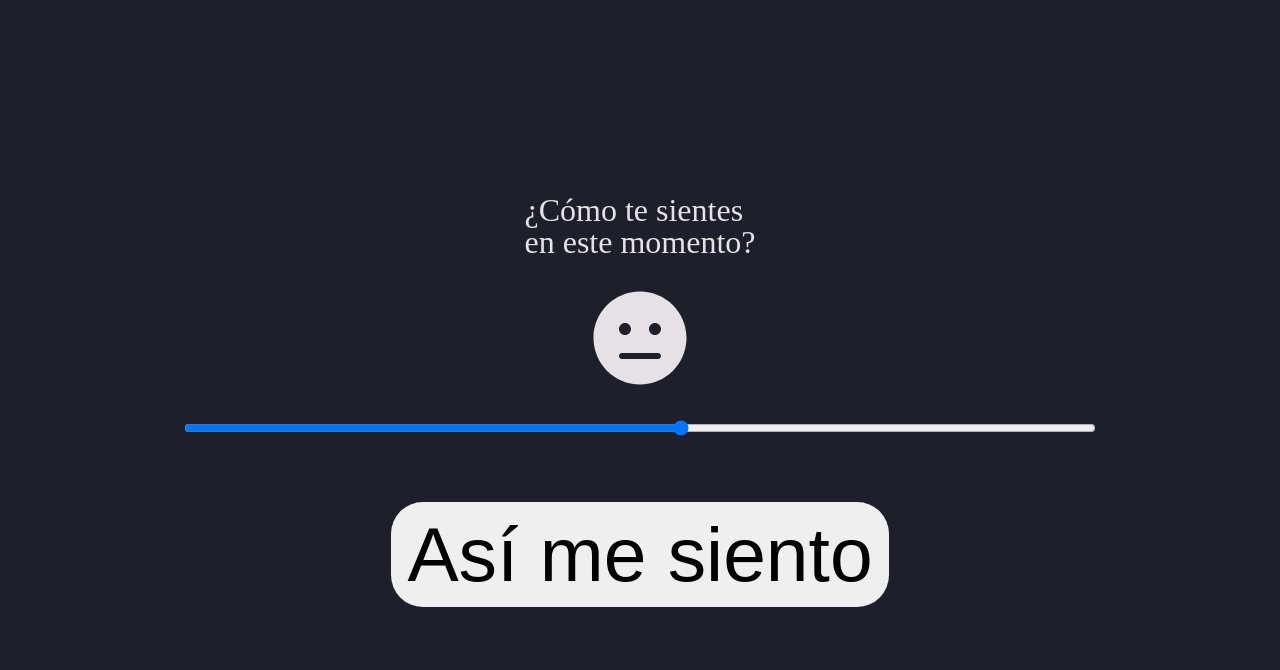
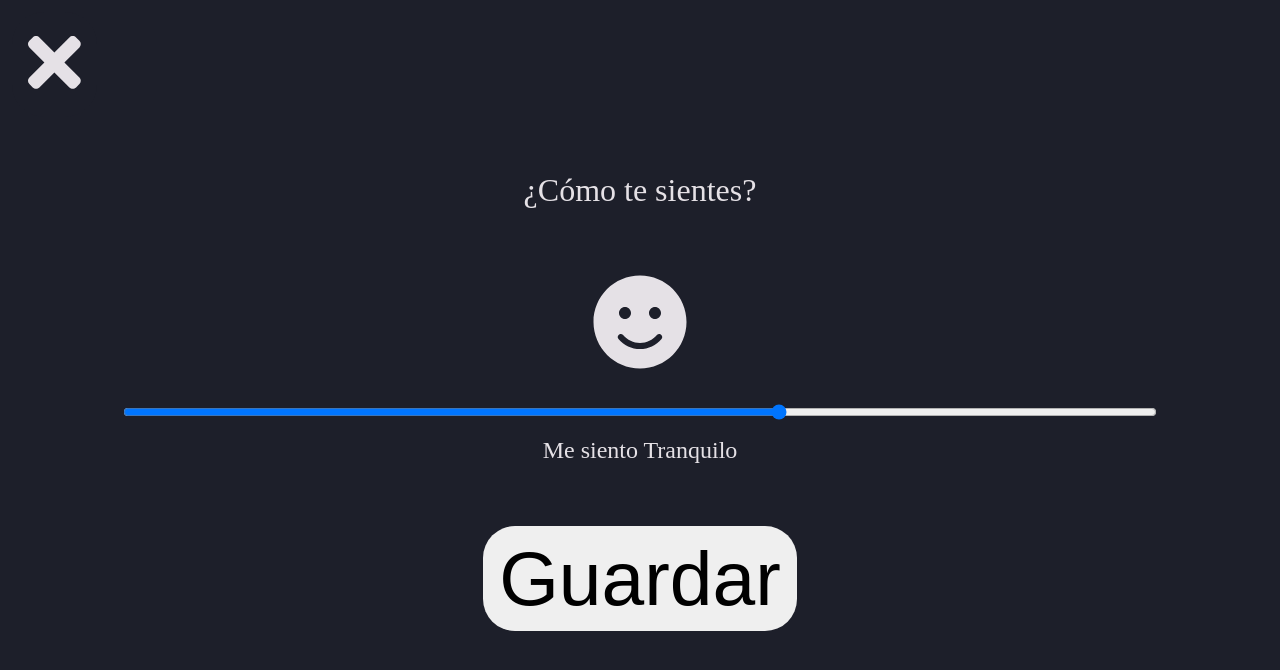
Before and after one commit to alavado/achs-mindfulness, a React app: page /subjetiva in a window 1280 px wide. Built offline with nearby package versions, Linux system fonts and the light colour scheme.

Commit message:
refactor boton volver

```diff
--- a/src/components/App/App.css
+++ b/src/components/App/App.css
@@ -22,7 +22,15 @@ button:focus {
 }
 
 #contenedor-app {
-  background: #1D1F2A;
+  background-color: #1D1F2A;
   min-height: 100vh;
   width: 100vw;
 }
+
+button.boton-volver {
+  position: absolute;
+  top: 12px;
+  left: 12px;
+  color: #E5E1E6;
+  background-color: #1D1F2A;
+}
--- /dev/null
+++ b/src/components/BotonVolver/BotonVolver.js
@@ -0,0 +1,17 @@
+import React from 'react'
+import { faTimes } from '@fortawesome/free-solid-svg-icons'
+import { useHistory } from 'react-router-dom'
+import { FontAwesomeIcon } from '@fortawesome/react-fontawesome'
+
+const BotonVolver = () => {
+
+  const history = useHistory()
+
+  return (
+    <button className="boton-volver" onClick={() => history.goBack()}>
+      <FontAwesomeIcon icon={faTimes} />
+    </button>
+  )
+}
+
+export default BotonVolver
--- /dev/null
+++ b/src/components/BotonVolver/index.js
@@ -0,0 +1 @@
+export { default } from './BotonVolver'
--- a/src/components/Dass21/Dass21.js
+++ b/src/components/Dass21/Dass21.js
@@ -1,11 +1,15 @@
 import React from 'react'
 import './Dass21.css'
+import BotonVolver from '../BotonVolver'
 
 const Dass21 = () => {
   return (
-    <div>
-      21 preguntas
-    </div>
+    <>
+      <BotonVolver />
+      <div>
+        21 preguntas
+      </div>
+    </>
   )
 }
 
--- a/src/components/MedicionSubjetiva/MedicionSubjetiva.css
+++ b/src/components/MedicionSubjetiva/MedicionSubjetiva.css
@@ -9,11 +9,19 @@
 }
 
 #slider-subjetivo {
-  width: 75%;
+  width: 85%;
 }
 
 #contenedor-medicion-subjetiva h1 {
   font-size: 2em;
+  text-align: center;
+  line-height: 1.25;
+  margin-bottom: 32px;
+}
+
+#contenedor-medicion-subjetiva p {
+  font-size: 1.5em;
+  margin-top: 16px;
 }
 
 #contenedor-medicion-subjetiva button {
--- a/src/components/MedicionSubjetiva/MedicionSubjetiva.js
+++ b/src/components/MedicionSubjetiva/MedicionSubjetiva.js
@@ -1,44 +1,34 @@
 import React, { useState } from 'react'
 import './MedicionSubjetiva.css'
 import { FontAwesomeIcon } from '@fortawesome/react-fontawesome'
-import { faLaughBeam, faSmileBeam, faSmile, faMeh, faSadTear, faFrown, faAngry, faFlushed, faLaughSquint, faFrownOpen, faTired } from '@fortawesome/free-solid-svg-icons'
+import { animos } from '../../helpers/animo'
+import BotonVolver from '../BotonVolver'
 
 const MedicionSubjetiva = () => {
 
-  const iconos = [
-    faLaughSquint, // I. Pleasant activation (energetic, excited)
-    faLaughBeam, // II. Activated pleasure (enthusiastic, elated)
-    faSmileBeam, // III. Pleasure (satisfied, pleased)
-    faSmile, // IV. Deactivated pleasure (serene, peaceful)
-    faSmile, // V. Pleasant deactivation (placid, tranquil)
-    faMeh, // VI. Deactivation (quiet, still)
-    faFrownOpen, // VII. Unpleasant deactivation (sluggish, tired)
-    faSadTear, // VIII. Deactivated displeasure (sad, gloomy)
-    faFrown, // IX. Displeasure (unhappy, dissatisfied)
-    faAngry, // X. Activated displeasure (distressed, upset)
-    faTired, // XI. Unpleasant activation (frenzied, jittery)
-    faFlushed // XII. Activation (aroused, activated)
-  ].reverse()
-
-  const [animoSeleccionado, setAnimoSeleccionado] = useState(iconos.length / 2)
+  const [animoSeleccionado, setAnimoSeleccionado] = useState(animos.length / 2 + 1)
 
   return (
+    <>
+      <BotonVolver />
       <div id="contenedor-medicion-subjetiva">
-      <h1>¿Cómo te sientes<br />en este momento?</h1>
+        <h1>¿Cómo te sientes?</h1>
         <div id="contenedor-icono-estado-animo">
-        <FontAwesomeIcon icon={iconos[animoSeleccionado]} size={"6x"} />
+          <FontAwesomeIcon icon={animos[animoSeleccionado].icono} size={"6x"} />
         </div>
         <input
           id="slider-subjetivo"
           type="range"
           min={0}
-        max={iconos.length - 1}
+          max={animos.length - 1}
           step={1}
           value={animoSeleccionado}
           onChange={e => setAnimoSeleccionado(e.target.value)}
         />
-      <button>Así me siento</button>
+        <p>Me siento {animos[animoSeleccionado].nombre}</p>
+        <button>Guardar</button>
       </div>
+    </>
   )
 }
 
--- a/src/components/SeleccionEjercicio/SeleccionEjercicio.js
+++ b/src/components/SeleccionEjercicio/SeleccionEjercicio.js
@@ -1,11 +1,15 @@
 import React from 'react'
 import './SeleccionEjercicio.css'
+import BotonVolver from '../BotonVolver'
 
 const SeleccionEjercicio = () => {
   return (
-    <div>
-      SeleccionEjercicio
-    </div>
+    <>
+      <BotonVolver />
+      <div>
+        SeleccionEjercicio
+      </div>
+    </>
   )
 }
 
--- /dev/null
+++ b/src/helpers/animo.js
@@ -0,0 +1,62 @@
+import { faLaughBeam, faSmileBeam, faSmile, faMeh, faSadTear, faFrown, faAngry, faFlushed, faLaughSquint, faFrownOpen, faTired } from '@fortawesome/free-solid-svg-icons'
+
+export const animos = [
+   // I. Pleasant activation (energetic, excited)
+  {
+    nombre: 'Entusiasmado',
+    icono: faLaughSquint
+  },
+  // II. Activated pleasure (enthusiastic, elated)
+  {
+    nombre: 'Emocionado',
+    icono: faLaughBeam
+  },
+  // III. Pleasure (satisfied, pleased)
+  {
+    nombre: 'Contento',
+    icono: faSmileBeam
+  },
+  // IV. Deactivated pleasure (serene, peaceful)
+  {
+    nombre: 'Relajado',
+    icono: faSmile
+  },
+  // V. Pleasant deactivation (placid, tranquil)
+  {
+    nombre: 'Tranquilo',
+    icono: faSmile
+  },
+  // VI. Deactivation (quiet, still)
+  {
+    nombre: 'Aburrido',
+    icono: faMeh
+  },
+  // VII. Unpleasant deactivation (sluggish, tired)
+  {
+    nombre: 'Cansado',
+    icono: faFrownOpen
+  },
+  // VIII. Deactivated displeasure (sad, gloomy)
+  {
+    nombre: 'Triste',
+    icono: faSadTear
+  },
+  // IX. Displeasure (unhappy, dissatisfied)
+  {
+    nombre: 'Insatisfecho',
+    icono: faFrown
+  },
+  // X. Activated displeasure (distressed, upset)
+  {
+    nombre: 'Enojado',
+    icono: faAngry
+  },
+  // XI. Unpleasant activation (frenzied, jittery)
+  {
+    nombre: 'Nervioso',
+    icono: faTired
+  },
+  {
+    nombre: 'Activo',
+    icono: faFlushed // XII. Activation (aroused, activated)
+  }].reverse()
```
Lines whose indentation alone changed are shown as unchanged.
